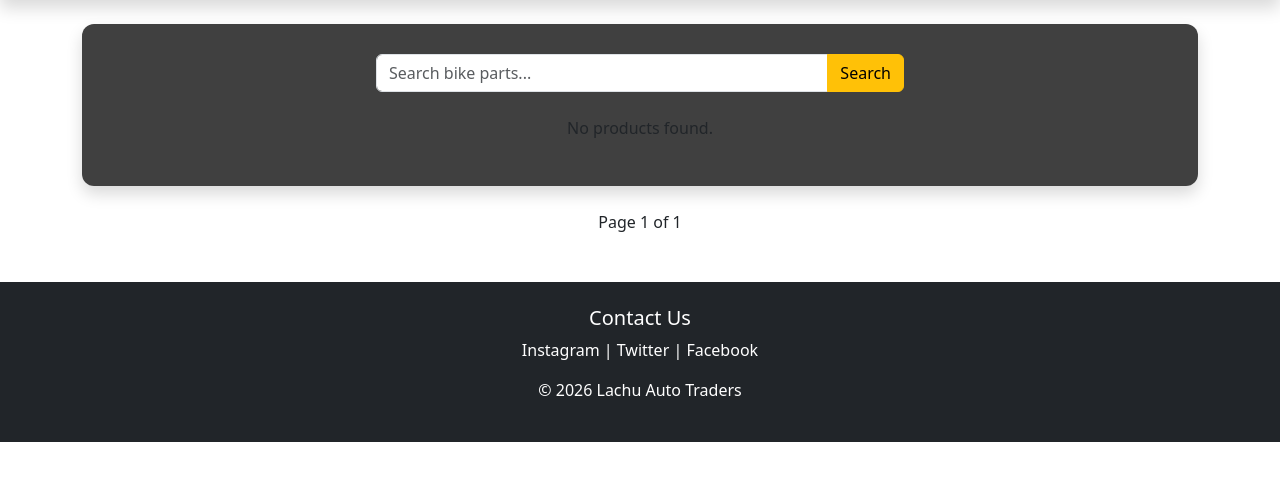
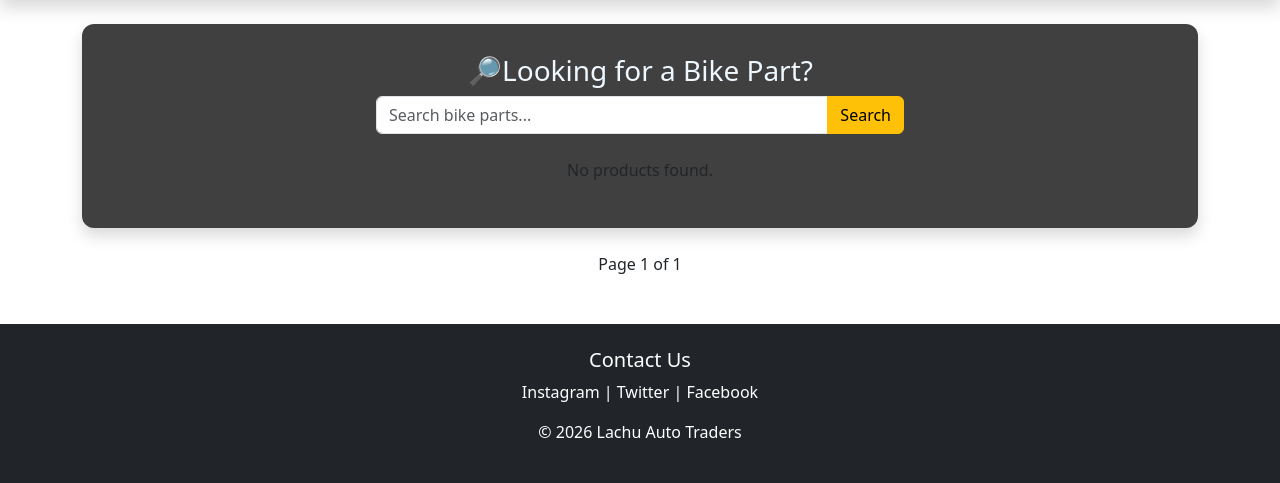
Before and after one commit to surya-prakash-p/Smart-Stock-Inventory-System, a Django app: page / in a window 1280 px wide. Shown: the part 56-539 px from the top of the page. Run offline with Django 5.2, Linux system fonts and the light colour scheme; data that the repository does not hold is empty.

Commit message:
Updated home page search UI

```diff
--- a/inventory_project/inventory/templates/inventory/home.html
+++ b/inventory_project/inventory/templates/inventory/home.html
@@ -138,9 +138,12 @@ font-size:14px;
 <div class="glass-box shadow">
 
 <!-- SEARCH BAR -->
+
 <div class="mb-4 text-center">
 <form method="GET">
+<h3 style="color: aliceblue;">🔎Looking for a Bike Part? </h3>
 <div class="input-group w-50 mx-auto">
+
 
 <input type="text" name="q" class="form-control"
 placeholder="Search bike parts...">
```
